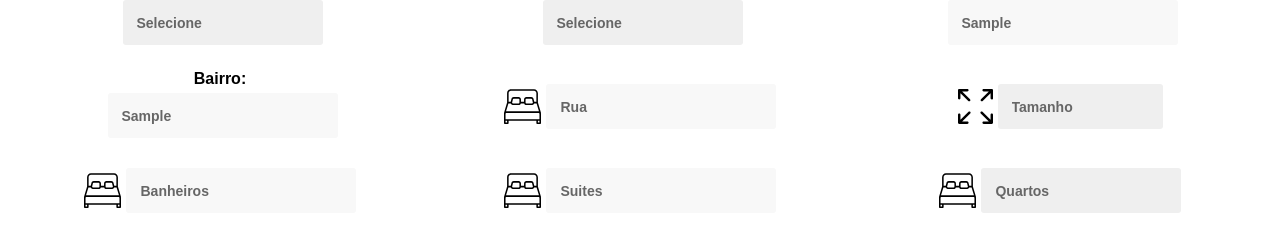
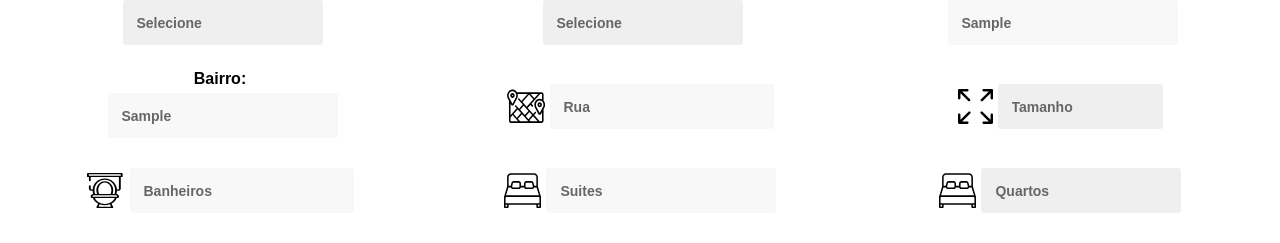
Before and after one commit to gabrielrab/nexo-front-end, a React (Create React App) app: page / in a window 1280 px wide. Both pictures are taken after typing "Sample", "Sample" into the empty fields and a click on the button "+ Filtros". Shown: the part 159-402 px from the top of the page. Built offline with nearby package versions, Linux system fonts and the light colour scheme; no server answers.

Commit message:
Add new icons inside nav search

```diff
--- a/src/pages/Busca.js
+++ b/src/pages/Busca.js
@@ -11,6 +11,8 @@ import car from "../assets/car.svg";
 import bed from "../assets/bed.svg";
 import fullsize from "../assets/full-size.svg";
 import hand from "../assets/hand.svg";
+import wc from "../assets/wc.svg";
+import street from "../assets/street.svg";
 
 export default function Busca() {
   const [original, setOriginal] = useState([]); //recebe os valores da API sem nenhum filtro
@@ -169,7 +171,7 @@ export default function Busca() {
               <>
                 <li>
                   <label>
-                    <img src={bed} alt="Quartos" className="icone" />
+                    <img src={street} alt="Rua" className="icone" />
                     <input
                       type="text"
                       name="street"
@@ -201,7 +203,7 @@ export default function Busca() {
 
                 <li>
                   <label>
-                    <img src={bed} alt="Quartos" className="icone" />
+                    <img src={wc} alt="WC" className="icone" />
                     <input
                       type="number"
                       name="wc"
@@ -214,7 +216,7 @@ export default function Busca() {
 
                 <li>
                   <label>
-                    <img src={bed} alt="Quartos" className="icone" />
+                    <img src={bed} alt="Suites" className="icone" />
                     <input
                       type="number"
                       name="suites"
@@ -256,14 +258,14 @@ export default function Busca() {
 
                 <li>
                   <label>
-                    <img src={hand} alt="Tamanho" className="icone" />
+                    <img src={hand} alt="Preco" className="icone" />
                     <select
                       className="no-border"
                       name="price"
                       onChange={handleNumero}
                     >
                       <option>Preço</option>
-                      <option value="200">Maior que 200m²</option>
+                      <option value="10000">Maior que 10 mil</option>
                       <option value="300">Maior que 300m²</option>
                       <option value="400">Maior que 400m²</option>
                       <option value="500">Maior que 500m²</option>
```
Also changed, not shown: src/assets/street.svg (added), src/assets/wc.svg (added).
